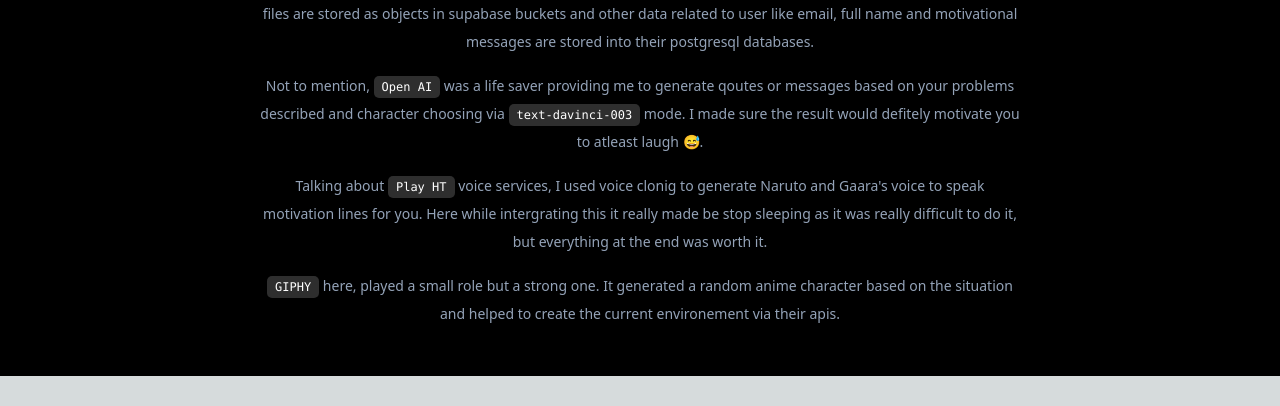
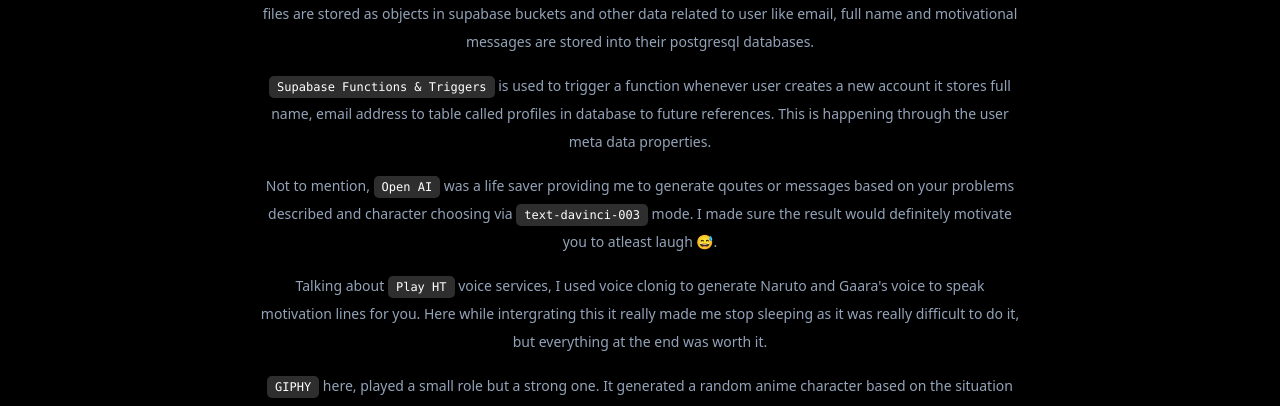
Before and after one commit to imprakashraghu/talkno-justu-tool, a Next.js app: page /howitworks in a window 1280 px wide. Shown: the part 1230-1636 px from the top of the page. Before the commit the page ends 1606 px from the top, so only its background shows below. Built offline with nearby package versions, Linux system fonts and the light colour scheme; no server answers.

Commit message:
modified-howitowrks

```diff
--- a/src/pages/howitworks.js
+++ b/src/pages/howitworks.js
@@ -55,10 +55,13 @@
                 <code>Supabase Database & Storage</code> is used to save and relive the history and fall into naruto justu. Here all the voice files are stored as objects in supabase buckets and other data related to user like email, full name and motivational messages are stored into their postgresql databases.
             </p>
             <p className='w-full lg:w-[70%] mx-auto text-justify lg:text-center py-2 text-sm text-slate-400 leading-loose'>
-                Not to mention, <code>Open AI</code> was a life saver providing me to generate qoutes or messages based on your problems described and character choosing via <code>text-davinci-003</code> mode. I made sure the result would defitely motivate you to atleast laugh 😅.
+                <code>Supabase Functions & Triggers</code> is used to trigger a function whenever user creates a new account it stores full name, email address to table called profiles in database to future references. This is happening through the user meta data properties.
             </p>
             <p className='w-full lg:w-[70%] mx-auto text-justify lg:text-center py-2 text-sm text-slate-400 leading-loose'>
-                Talking about <code>Play HT</code> voice services, I used voice clonig to generate Naruto and Gaara's voice to speak motivation lines for you. Here while intergrating this it really made be stop sleeping as it was really difficult to do it, but everything at the end was worth it.
+                Not to mention, <code>Open AI</code> was a life saver providing me to generate qoutes or messages based on your problems described and character choosing via <code>text-davinci-003</code> mode. I made sure the result would definitely motivate you to atleast laugh 😅.
+            </p>
+            <p className='w-full lg:w-[70%] mx-auto text-justify lg:text-center py-2 text-sm text-slate-400 leading-loose'>
+                Talking about <code>Play HT</code> voice services, I used voice clonig to generate Naruto and Gaara's voice to speak motivation lines for you. Here while intergrating this it really made me stop sleeping as it was really difficult to do it, but everything at the end was worth it.
             </p>
             <p className='w-full lg:w-[70%] mx-auto text-justify lg:text-center py-2 text-sm text-slate-400 leading-loose'>
                 <code>GIPHY</code> here, played a small role but a strong one. It generated a random anime character based on the situation and helped to create the current environement via their apis.
```
